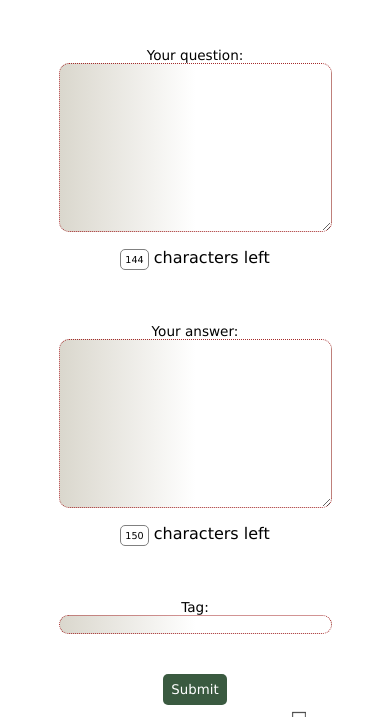
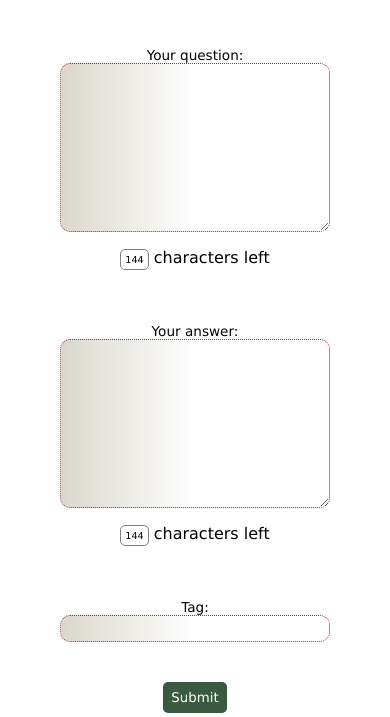
Before and after one commit to kayachakmak/Quiz-App, a plain HTML site: page form.html in a window 390 px wide. Both pictures are taken after typing "Sample", "Sample", "Sample" into the empty fields and a click on the button "Submit". Shown: the part 63-780 px from the top of the page. Drawn offline with Linux system fonts and the light colour scheme.

Commit message:
add second counter

```diff
--- a/form.css
+++ b/form.css
@@ -8,8 +8,7 @@ form {
   margin-top: 35px;
   width: 100vw;
 }
-
-div {
+legend {
   width: 100%;
   display: flex;
   flex-direction: column;
@@ -29,8 +28,23 @@ div {
     rgb(255, 255, 255)
   );
   width: 70%;
+  text-align: center;
+  padding: 40px;
 }
 
+.form__entry__tag {
+  border: 1px dotted brown;
+  border-radius: 10px;
+  background-image: linear-gradient(
+    to right,
+    var(--primary-color),
+    rgb(255, 255, 255),
+    rgb(255, 255, 255)
+  );
+  width: 70%;
+  text-align: center;
+  padding: 5px;
+}
 textarea {
   height: 20vh;
 }
@@ -47,6 +61,3 @@ textarea {
 .form__entry__submit:active {
   background-color: #735aa0;
 }
-
-.form__character-count {
-}
--- a/form.html
+++ b/form.html
@@ -14,11 +14,10 @@
     </header>
     <main>
       <form data-js="form">
-        <div>
+        <legend>
           <label class="form__entry__label" for="questionEntry"
             >Your question:
           </label>
-
           <textarea
             class="form__entry__text"
             data-js="form__entry__text"
@@ -27,17 +26,15 @@
             minlength="10"
             required
           ></textarea>
-
           <p class="form__character-count">
             <span data-js="amountLeft">150</span> characters left
           </p>
-        </div>
+        </legend>
 
-        <div>
+        <legend>
           <label class="form__entry__label" for="answerEntry"
             >Your answer:
           </label>
-
           <textarea
             class="form__entry__text"
             data-js="form__answer__text"
@@ -47,23 +44,23 @@
             required
           ></textarea>
           <p class="form__character-count">
-            <span data-js="amountLeft">150</span> characters left
+            <span data-js="amountLeftAnswer">150</span> characters left
           </p>
-        </div>
-
-        <div>
+        </legend>
+        <legend>
           <label class="form__entry__label" for="answerEntry">Tag: </label>
           <input
-            class="form__entry__text"
+            class="form__entry__tag"
             type="text"
             name="tag"
             minlength="4"
             maxlength="10"
             required
           />
-        </div>
-
-        <button class="form__entry__submit" type="submit">Submit</button>
+        </legend>
+        <legend>
+          <button class="form__entry__submit" type="submit">Submit</button>
+        </legend>
       </form>
     </main>
     <footer>
--- a/form.js
+++ b/form.js
@@ -52,7 +52,13 @@ form.addEventListener("submit", (event) => {
 const questionEntry = document.querySelector('[data-js="form__entry__text"]');
 const amountLeft = document.querySelector('[data-js="amountLeft"]');
 const answerEntry = document.querySelector('[data-js="form__answer__text"]');
+const amountLeftAnswer = document.querySelector('[data-js="amountLeftAnswer"]');
+const maxLenght = questionEntry.getAttribute("maxlength");
 
 questionEntry.addEventListener("input", (event) => {
-  amountLeft.textContent = 150 - event.target.value.length;
+  amountLeft.textContent = maxLenght - event.target.value.length;
 });
+
+answerEntry.addEventListener("input", (event) => {
+  amountLeftAnswer.textContent = maxLenght - event.target.value.length;
+});
--- a/global.css
+++ b/global.css
@@ -72,3 +72,7 @@ a {
 main.dark {
   background-color: rgb(77, 76, 76);
 }
+
+.navbarDark {
+  background-color: rgb(110, 107, 107);
+}
--- a/index.js
+++ b/index.js
@@ -1,9 +1,11 @@
 //---------------------Dark Mode---------------------
 const darkMode = document.querySelector('[data-js="dark_mode"]');
 const main = document.querySelector('[data-js="main"]');
+const navbar = document.querySelector('[data-js="navbar"]');
 
 darkMode?.addEventListener("click", () => {
   main.classList.toggle("dark");
+  navbar.classList.toggle("navbarDark");
 });
 
 //---------------------Active Bookmark Button---------------------
--- a/profile_style.css
+++ b/profile_style.css
@@ -4,8 +4,6 @@
 
 main {
   display: flex;
-  margin: 3px;
-  width: 100vw;
   flex-direction: column;
   align-items: center;
   margin-bottom: 60px;
```
Also changed, not shown: profile.html (+1 -1 lines).
